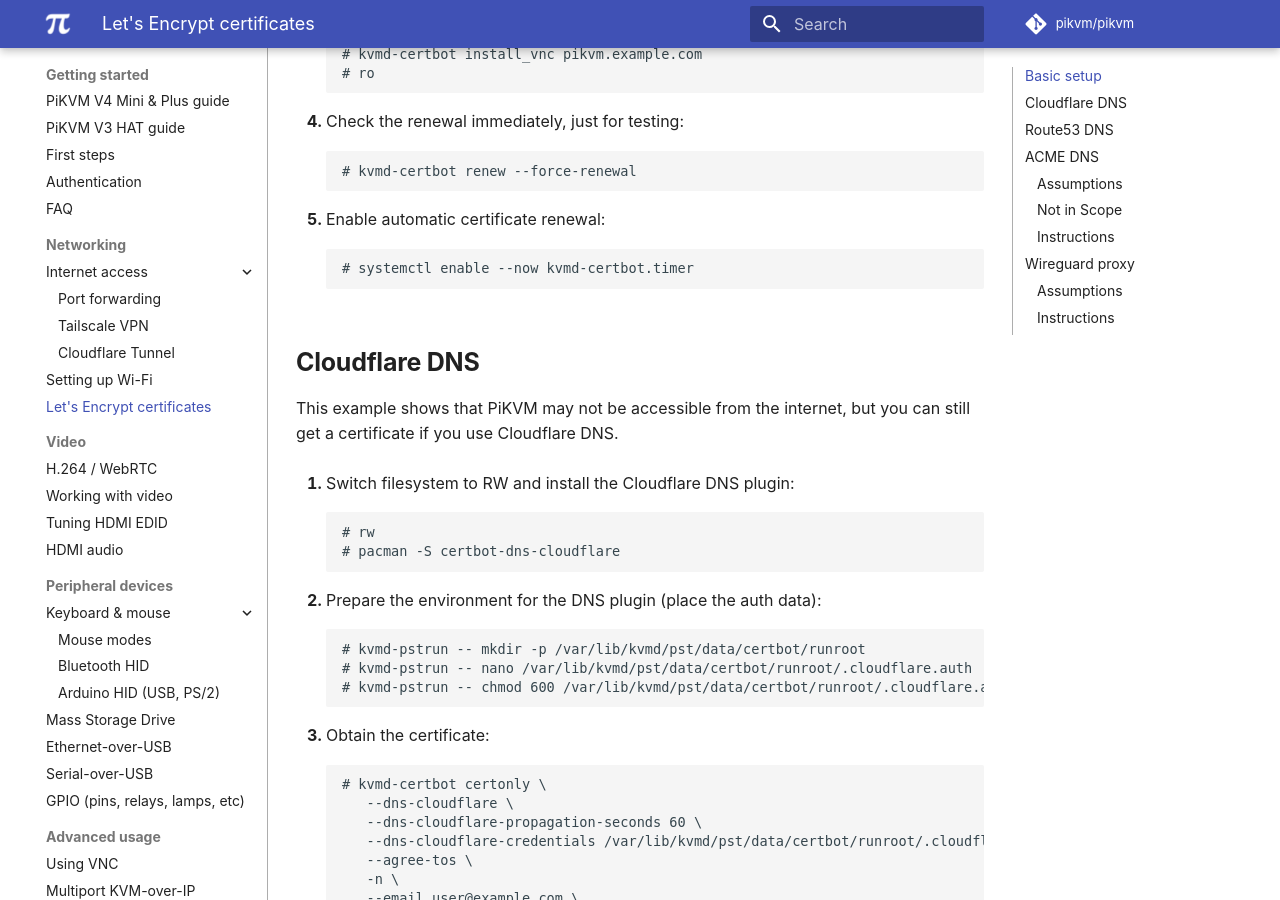
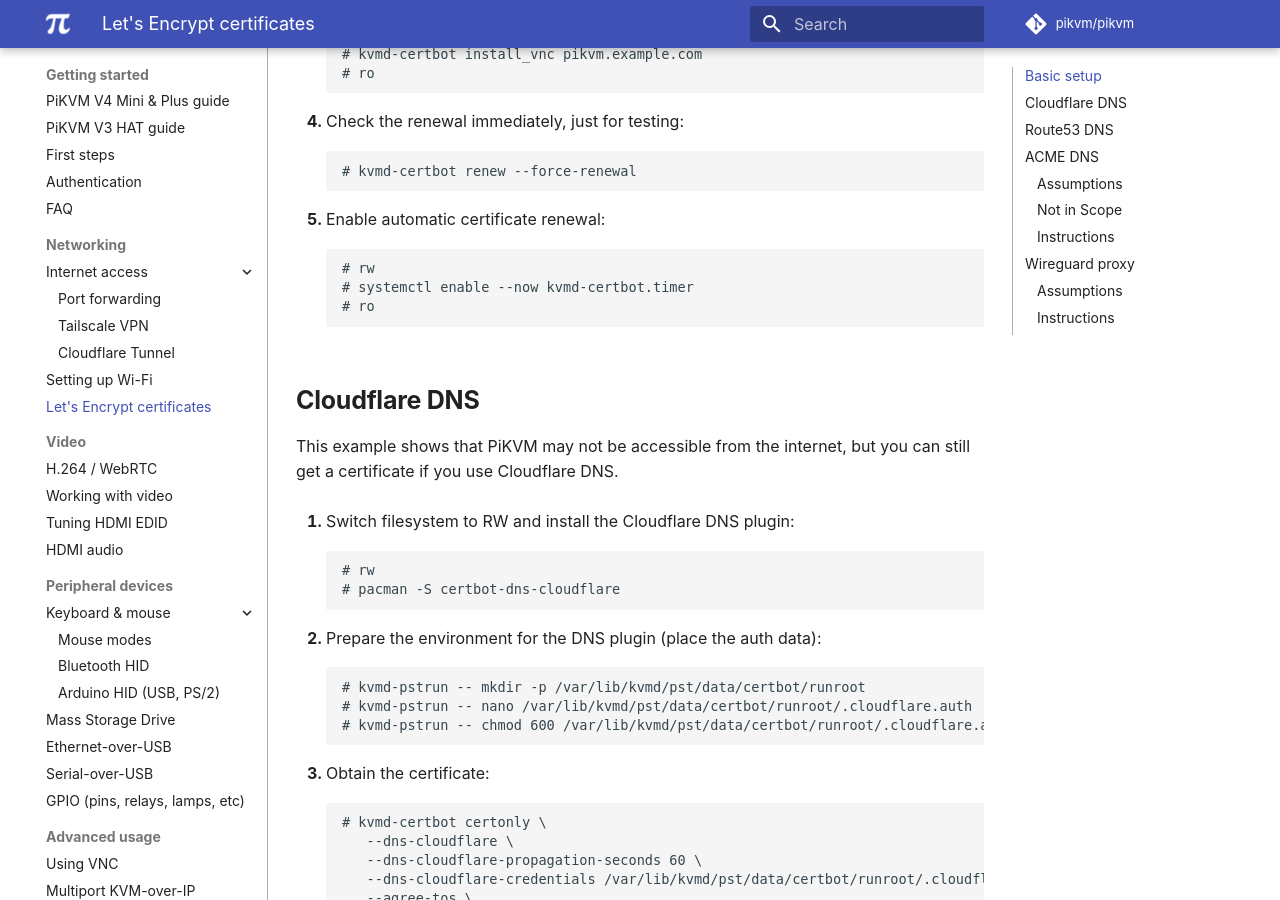
Before and after one commit to pikvm/pikvm, an MkDocs documentation site: the page built from docs/letsencrypt.md, in a window 1280 px wide and 900 px high, scrolled down 1020 px. Built offline with MkDocs 1.6.1 and Material for MkDocs 9.7.7, drawn with Linux system fonts in a browser that asks for light colours; some web fonts are replaced; comment, search, counter and statistics services are not loaded.

Commit message:
update timer instructions (#1007)
as per https://github.com/pikvm/pikvm/issues/833 filesystem needs to be rw to enable the timer

````diff
--- a/docs/letsencrypt.md
+++ b/docs/letsencrypt.md
@@ -47,7 +47,9 @@
 5. Enable automatic certificate renewal:
 
       ```
+      # rw
       # systemctl enable --now kvmd-certbot.timer
+      # ro
       ```
 
 ## Cloudflare DNS
````
